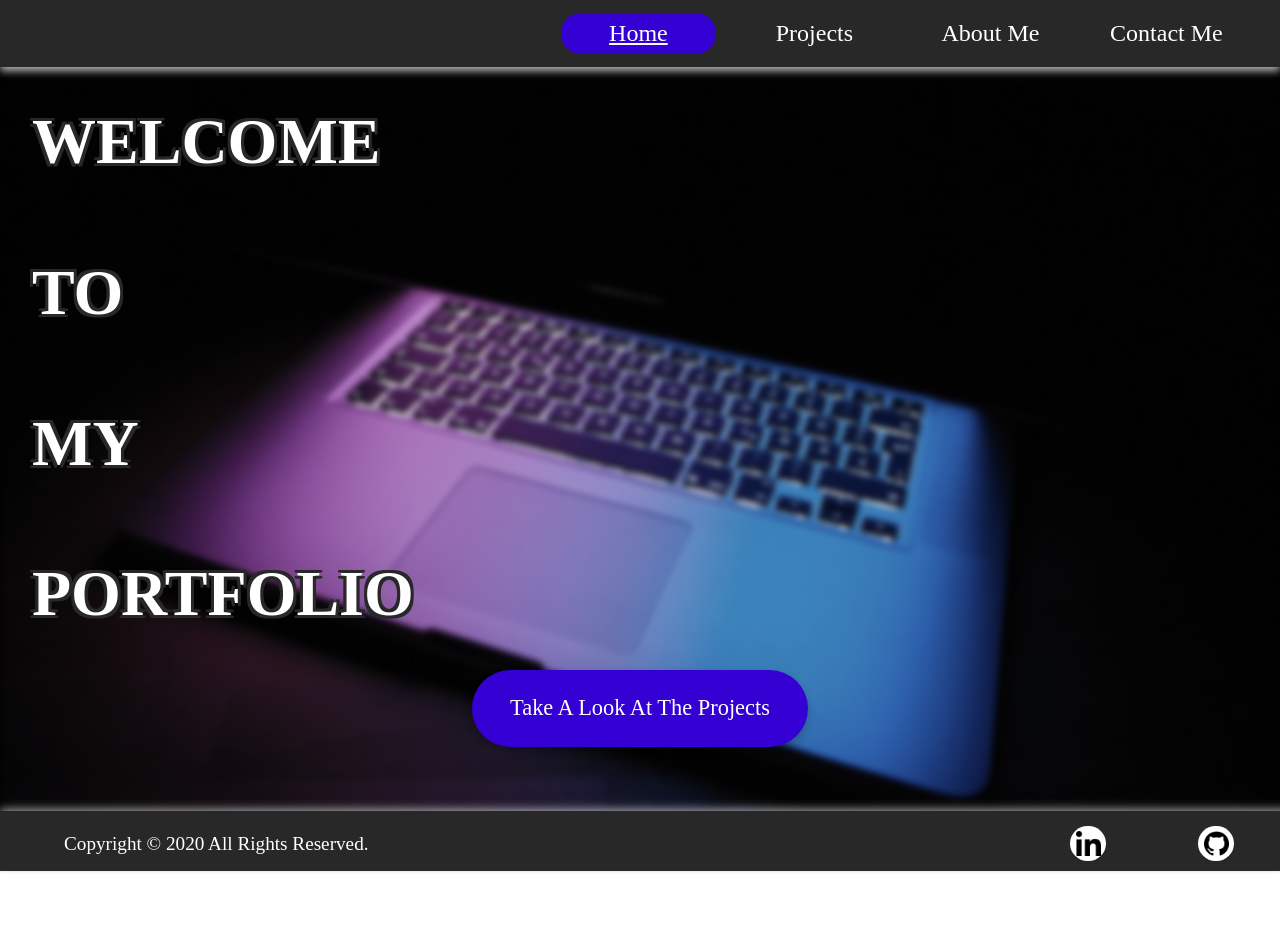
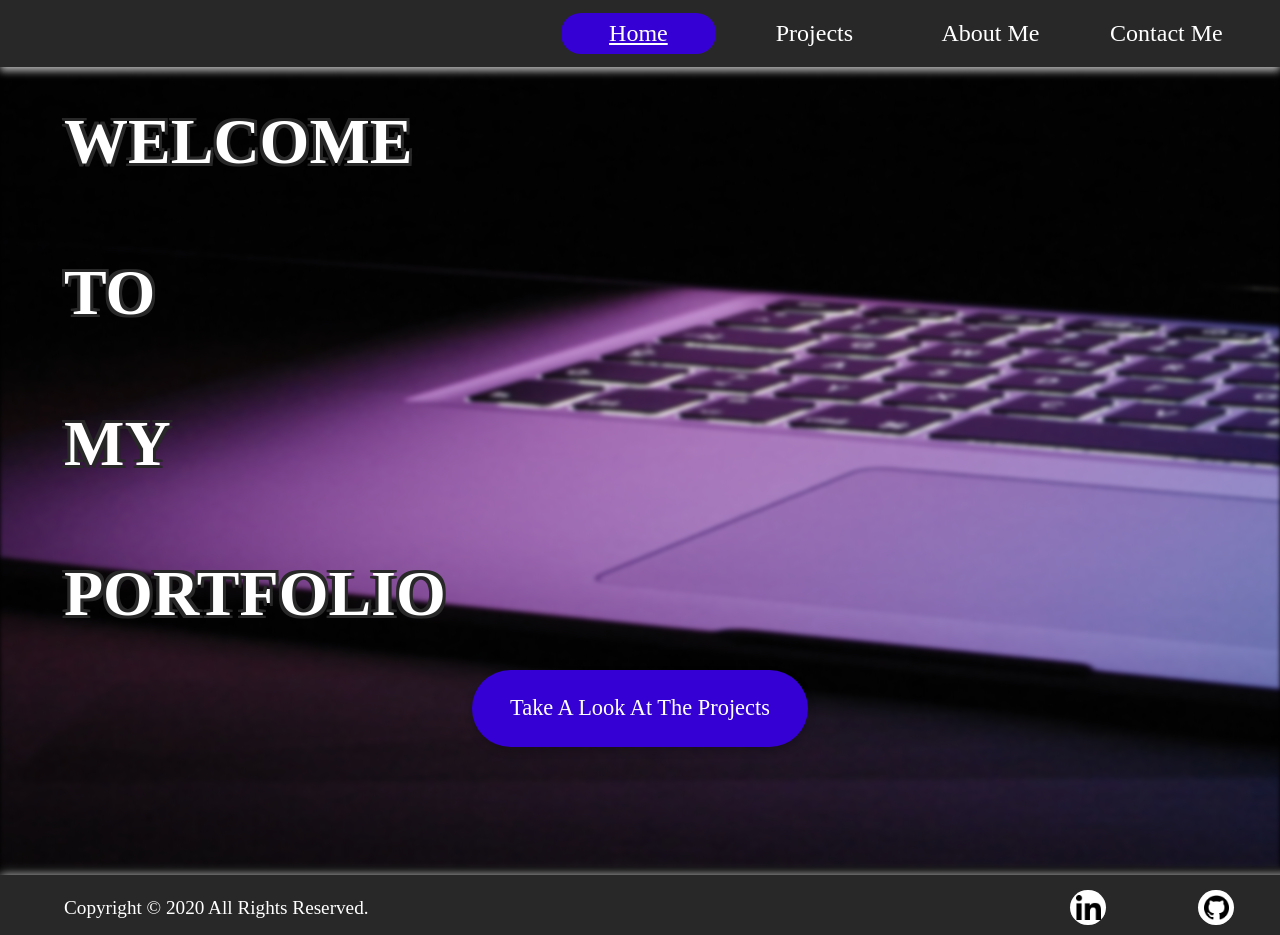
Before and after one commit to NicolasConaway/true-portfolio, a React (Create React App) app: page / in a window 1280 px wide. Before the commit the page ends 871 px from the top, so only its background shows below. Built offline with nearby package versions, Linux system fonts and the light colour scheme; a web font is replaced by a local one.

Commit message:
Evaluation commit

```diff
--- a/src/Components/Home/styles.css
+++ b/src/Components/Home/styles.css
@@ -103,7 +103,21 @@
 }
 
 @media (min-width: 1050px) {
-    /* .home__container {
+    .title h1 {
+        margin: 3% 0 3% -100%;
+        font-size: 4rem;
+    }
+    .title2 h1 {
+        color: white;
+        font-weight: bold;
+        text-transform: uppercase;
+        margin: 3% 5% 3% 0;
+        text-align: end;
+    }
+}
+
+@media (min-width: 1500px) and (min-height: 910px) {
+     /* .home__container {
         padding: 3% 0 1% 0;
     } */
     .home__container {
```
